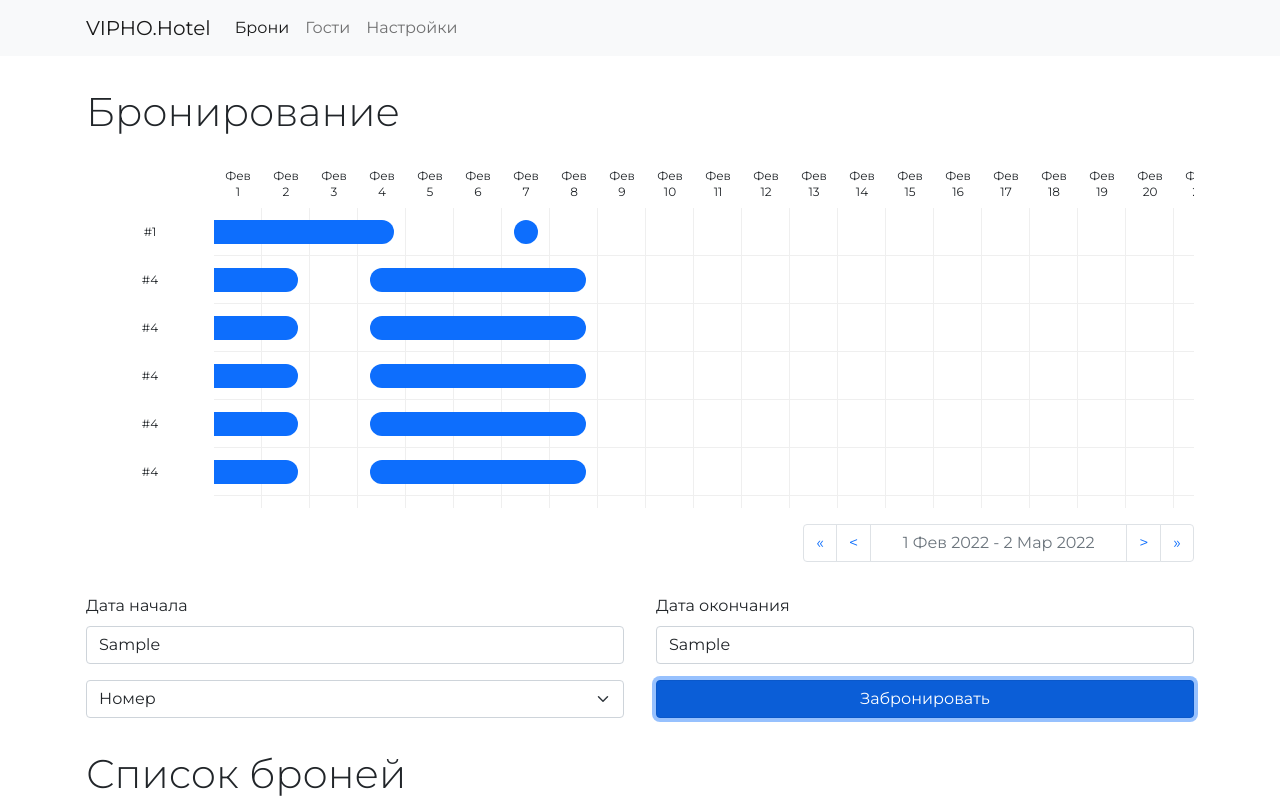
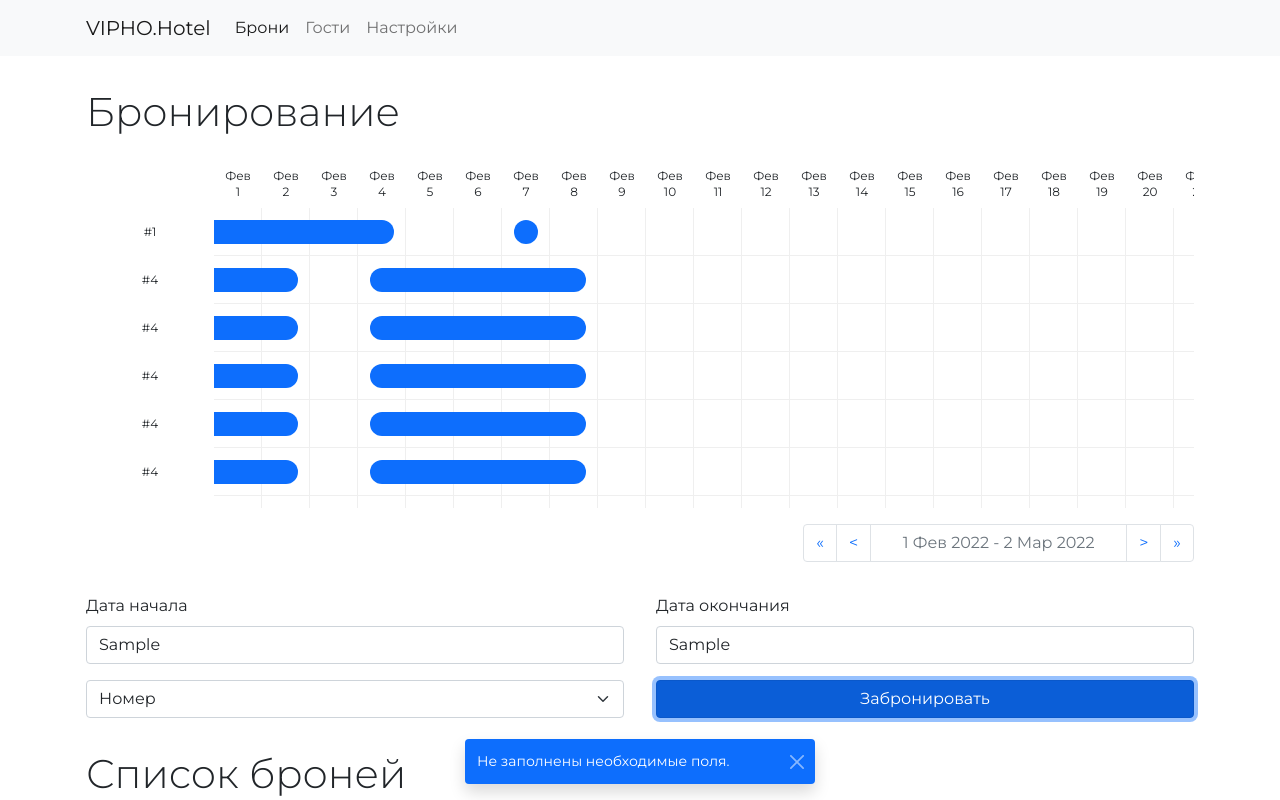
Before and after one commit to vipho/hotel-client, a Vue app: page /books in a window 1280 px wide. Both pictures are taken after typing "Sample", "Sample" into the empty fields and a click on the button "Забронировать". Shown: the top 800 px of the page. Built offline with nearby package versions, Linux system fonts and the light colour scheme.

Commit message:
Add Toast
+bootstrap toasts

```diff
--- a/src/App.vue
+++ b/src/App.vue
@@ -1,12 +1,32 @@
 <template>
   <router-view/>
+  <Toast ref="toast"></Toast>
 </template>
 
 <script lang="ts">
 import {defineComponent} from 'vue';
+import Toast from "@/components/Toast.vue";
+
+export const AppProps: { toast: any } = {
+  toast: {},
+}
 
 export default defineComponent({
   name: "App",
+  components: {Toast},
+  props: {},
+  emits: [],
+  data() {
+    return {}
+  },
+  mounted() {
+    AppProps.toast = this.$refs.toast
+  },
+  watch: {},
+  computed: {
+    toast() {}
+  },
+  methods: {},
 });
 </script>
 
--- a/src/components/Timeline.vue
+++ b/src/components/Timeline.vue
@@ -184,11 +184,13 @@ export default defineComponent({
 </script>
 
 <style scoped lang="scss">
+@use 'sass:math';
+
 @import "~@/style/utils";
 
 $_size: 48px;
 $_dayAmount: 30;
-$_roomLineWidth: calc(#{$_size} * #{$_dayAmount});
+$_roomLineWidth: $_size * $_dayAmount;
 $_dayWidth: 128px;
 $_dayColHeight: 300px;
 
@@ -295,11 +297,11 @@ $_dayColHeight: 300px;
   ._period {
     height: $_size;
     position: absolute;
-    padding: 0 calc(#{$_size} / 4);
+    padding: 0 math.div($_size, 4);
 
     ._box {
-      margin-top: calc(#{$_size} / 4);
-      height: calc(#{$_size} / 2);
+      margin-top: math.div($_size, 4);
+      height: math.div($_size, 2);
       width: 100%;
       border-radius: 1000px;
       background: $primary;
--- /dev/null
+++ b/src/components/Toast.vue
@@ -0,0 +1,58 @@
+<template>
+  <div class="_toast-wrapper">
+    <div ref="toast" class="_toast toast align-items-center text-white bg-primary border-0" role="alert">
+      <div class="d-flex">
+        <div class="toast-body">
+          {{ message }}
+        </div>
+        <button type="button" class="btn-close btn-close-white me-2 m-auto" data-bs-dismiss="toast" aria-label="Close"></button>
+      </div>
+    </div>
+  </div>
+</template>
+
+<script lang="ts">
+import {defineComponent} from 'vue'
+
+export default defineComponent({
+  name: "Toast",
+  components: {},
+  props: {},
+  emits: [],
+  data() {
+    return {
+      message: "Hello, world! This is a toast message.",
+    }
+  },
+  watch: {},
+  computed: {},
+  methods: {
+    notify(message: string) {
+      this.message = message
+
+      //@ts-ignore
+      const toast = new bootstrap.Toast(this.$refs.toast)
+      toast.show()
+    },
+  },
+})
+</script>
+
+<style scoped lang="scss">
+@use 'sass:math';
+
+@import "~@/style/utils";
+
+._toast-wrapper {
+  $width: 350px;
+
+  position: fixed;
+  bottom: 0;
+  left: calc(50% - #{math.div($width, 2)});
+  z-index: 11;
+
+  ._toast {
+    margin-bottom: 1rem;
+  }
+}
+</style>
--- a/src/main.ts
+++ b/src/main.ts
@@ -1,11 +1,14 @@
 import {createApp} from 'vue'
-import App from './App.vue'
+import App, {AppProps} from './App.vue'
 import router from './router'
 import store from './store'
 import {t} from './utils/locale'
 import config from './utils/config'
 
-require('bootstrap/dist/js/bootstrap.bundle')
+//@ts-ignore
+window.bootstrap = require('bootstrap/dist/js/bootstrap.bundle')
+
+console.log(App)
 
 createApp(App)
   .use(router)
@@ -13,6 +16,7 @@ createApp(App)
   .mixin({
     methods: {
       $t: t,
+      $toast: (message: string) => AppProps.toast.notify(message)
     },
     computed: {
       $config: () => config,
--- a/src/utils/locale/index.ts
+++ b/src/utils/locale/index.ts
@@ -51,6 +51,7 @@ document.documentElement.lang = lang
                 'toBook': 'Забронировать',
                 'booking': 'Бронирование',
                 'listOfBooks': 'Список броней',
+                'NotAllRequiredFieldsFilled': 'Не заполнены необходимые поля.',
             }
         },
     }
--- a/src/views/Books/BooksForm.vue
+++ b/src/views/Books/BooksForm.vue
@@ -1,5 +1,5 @@
 <template>
-  <form @submit.prevent="">
+  <form @submit.prevent="$toast($t('NotAllRequiredFieldsFilled'))">
     <div class="row">
       <div class="col mb-3">
         <label class="form-label">Дата начала</label>
```
